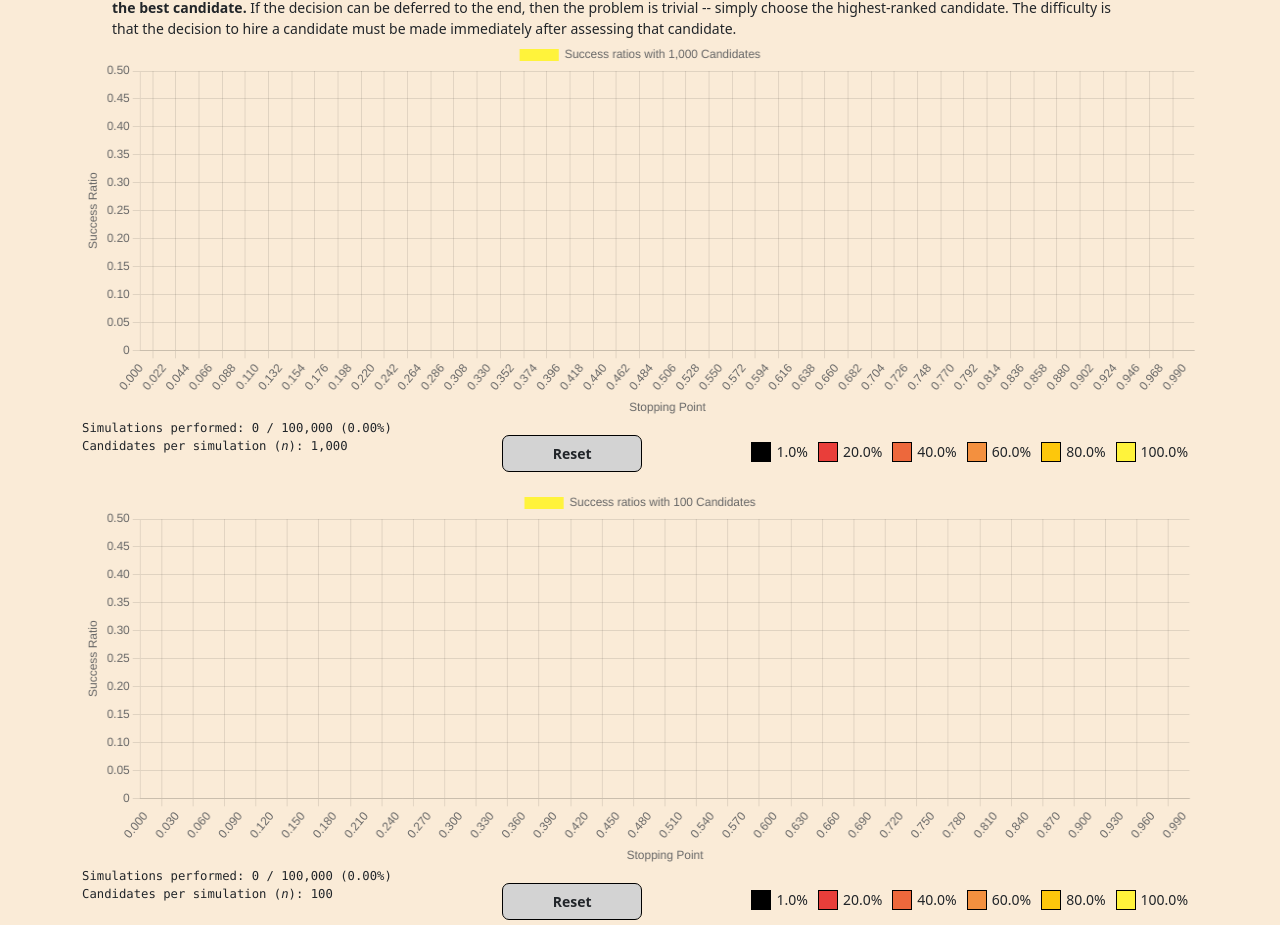
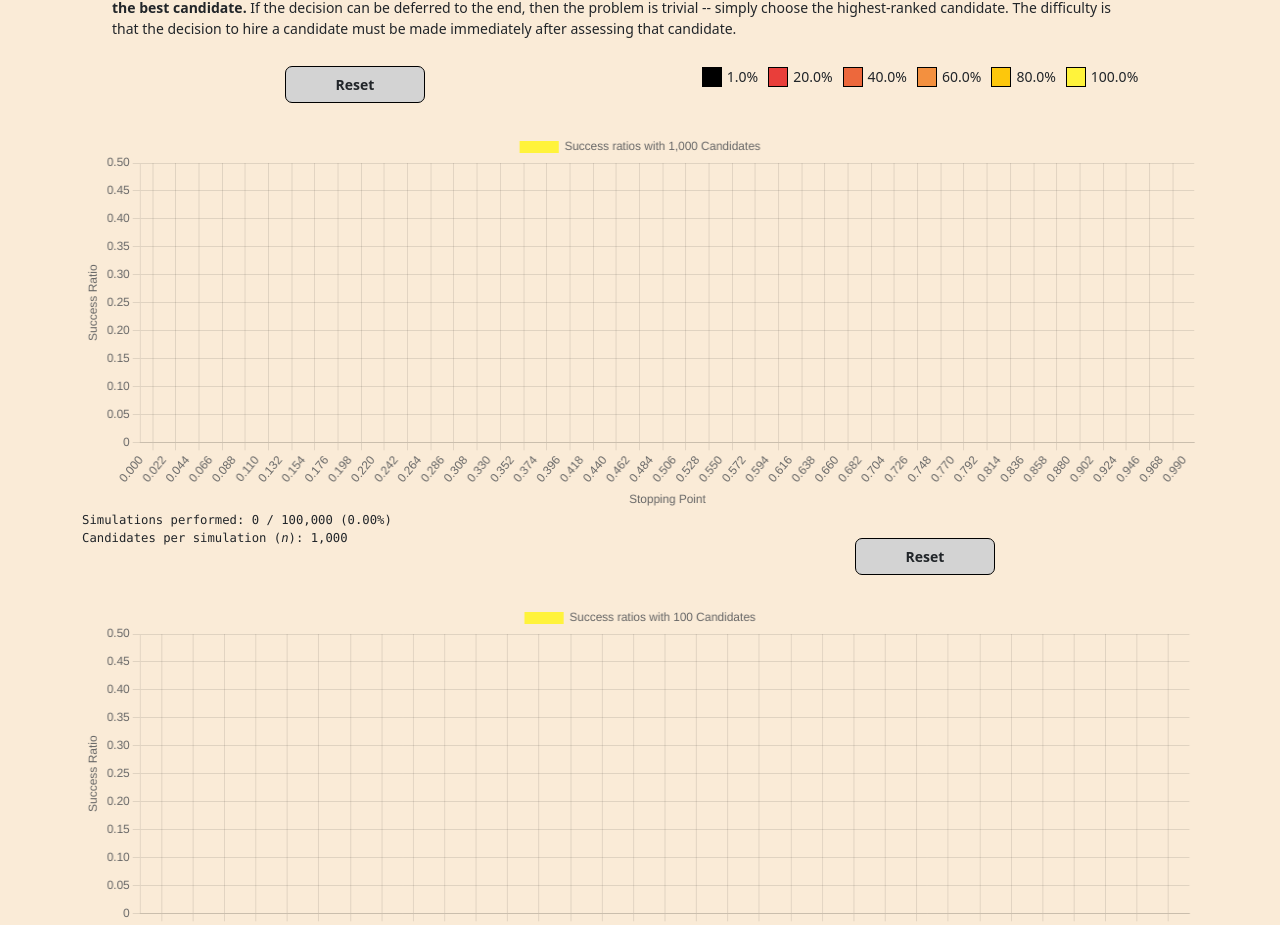
Before and after one commit to jduffey/secretary-problem, a React (Create React App) app: page / in a window 1280 px wide. Shown: the part 174-1099 px from the top of the page. Built offline with nearby package versions, Linux system fonts and the light colour scheme.

Commit message:
Single color legend at top of page replaces others; add non-working reset button at top of page

```diff
--- a/src/App.js
+++ b/src/App.js
@@ -1,13 +1,30 @@
 import "bootstrap/dist/css/bootstrap.min.css";
-import { Container, Row } from "react-bootstrap";
+import { Col, Container, Row } from "react-bootstrap";
 
 import { Introduction } from "./components/Introduction";
 import { Summary } from "./components/Summary";
 import { ChartExplanation } from "./components/ChartExplanation";
 import { SimulationManager } from "./components/SimulationManager";
 import { Footer } from "./components/Footer";
+import { ResetButton } from "./components/ResetButton";
+import { ColorLegend } from "./components/ColorLegend";
+
+import colorSchemes from "./colorSchemes";
 
 const NUM_SIMULATIONS = 100_000;
+
+const COLOR_SCHEME_NAME = {
+    0: "Standard Colors",
+    1: "HAL 9000",
+    2: "Sunspot",
+}[2];
+const colorScheme = {
+    colorThresholds:
+        Object.entries(colorSchemes[COLOR_SCHEME_NAME].thresholds)
+            .sort((a, b) => a.threshold - b.threshold)
+            .map(([threshold, color]) => ({ threshold: parseFloat(threshold), color })),
+    defaultColor: colorSchemes[COLOR_SCHEME_NAME].defaultColor,
+};
 
 const App = () => {
     return (
@@ -16,21 +33,35 @@ const App = () => {
                 <Introduction />
             </Row>
             <Row>
+                <Col>
+                    <ResetButton />
+                </Col>
+                <Col>
+                    <ColorLegend
+                        colorScheme={colorScheme}
+                    />
+                </Col>
+            </Row>
+            <Row>
                 <SimulationManager
                     numSimulations={NUM_SIMULATIONS}
                     numCandidates={1000}
+                    colorScheme={colorScheme}
                 />
                 <SimulationManager
                     numSimulations={NUM_SIMULATIONS}
                     numCandidates={100}
+                    colorScheme={colorScheme}
                 />
                 <SimulationManager
                     numSimulations={NUM_SIMULATIONS}
                     numCandidates={50}
+                    colorScheme={colorScheme}
                 />
                 <SimulationManager
                     numSimulations={NUM_SIMULATIONS}
                     numCandidates={20}
+                    colorScheme={colorScheme}
                 />
             </Row>
             <Row>
--- a/src/components/SimulationManager.jsx
+++ b/src/components/SimulationManager.jsx
@@ -9,22 +9,7 @@ import { ColorLegend } from "./ColorLegend";
 import { generateCandidates } from "../utils/generateCandidates";
 import { wasBestCandidateChosen } from "../utils/wasBestCandidateChosen";
 
-import colorSchemes from "../colorSchemes";
-
-const COLOR_SCHEME_NAME = {
-    0: "Standard Colors",
-    1: "HAL 9000",
-    2: "Sunspot",
-}[2];
-const colorScheme = {
-    colorThresholds:
-        Object.entries(colorSchemes[COLOR_SCHEME_NAME].thresholds)
-            .sort((a, b) => a.threshold - b.threshold)
-            .map(([threshold, color]) => ({ threshold: parseFloat(threshold), color })),
-    defaultColor: colorSchemes[COLOR_SCHEME_NAME].defaultColor,
-};
-
-export const SimulationManager = ({ numCandidates, numSimulations }) => {
+export const SimulationManager = ({ numCandidates, numSimulations, colorScheme }) => {
     const [isResetting, setIsResetting] = useState(false);
     const [simulationCount, setSimulationCount] = useState(0);
     const [successCounts, setSuccessCounts] = useState(new Array(numCandidates).fill(0));
@@ -113,11 +98,6 @@ export const SimulationManager = ({ numCandidates, numSimulations }) => {
                         myFunction={resetSimulation}
                     />
                 </Col>
-                <Col>
-                    <ColorLegend
-                        colorScheme={colorScheme}
-                    />
-                </Col>
             </Row>
         </Container >
     );
```
